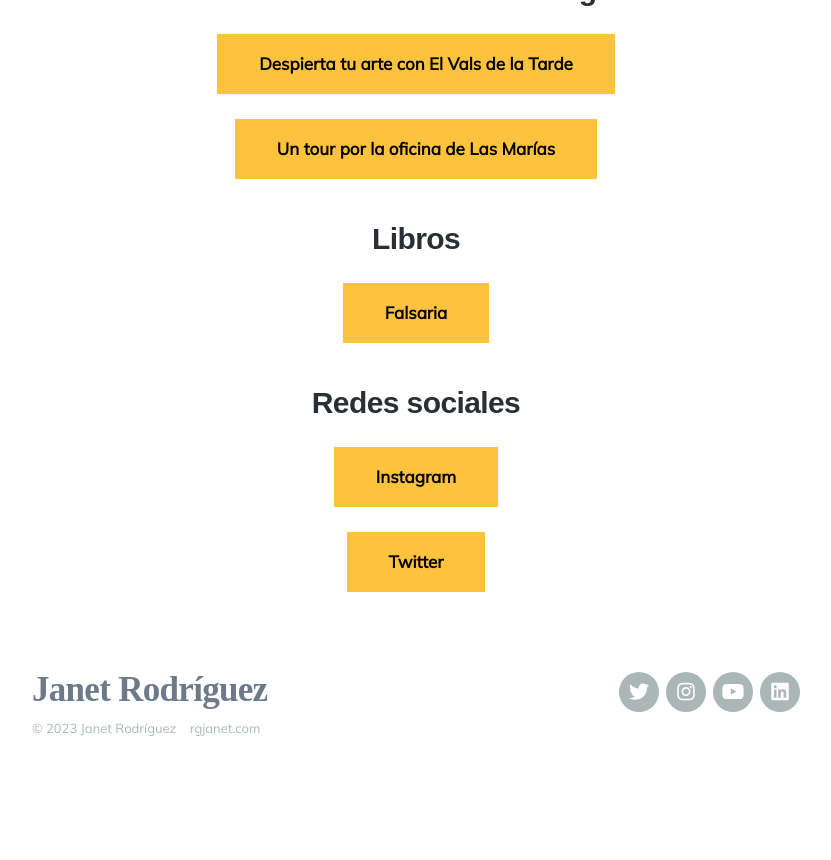
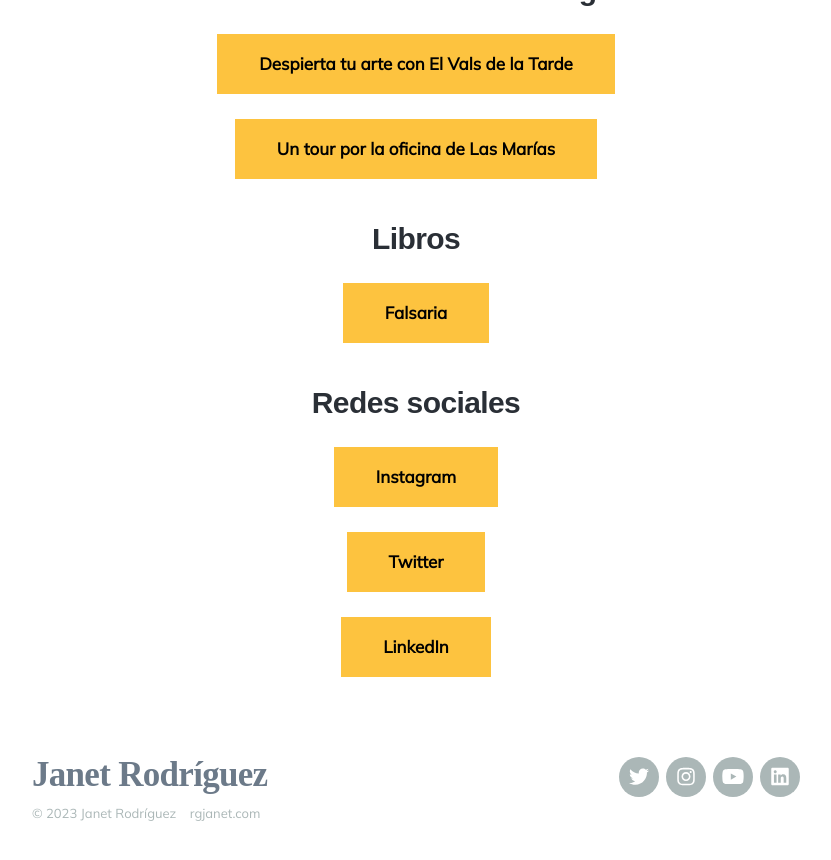
Before and after one commit to rgjanet/rgjanet.github.io, a Jekyll site: the page built from _pages/links.md, in a window 1280 px wide and 900 px high, scrolled down 1084 px. Shown: the top 860 px of the window, without its empty margins (224-1055 px from the left). Built offline with Jekyll 4.4.1, drawn with Linux system fonts in a browser that asks for light colours; nearby versions of some CDN libraries; before the commit the page ends 1899 px from its top, so only the background shows below that.

Commit message:
Update links.md

```diff
--- a/_pages/links.md
+++ b/_pages/links.md
@@ -25,3 +25,4 @@ description: ¡Hola! Soy Janet Rodríguez y creo estrategias de contenidos digit
 
 <p align="center"><a href="https://www.instagram.com/rgjanet/" class="button button--large">Instagram</a></p>
 <p align="center"><a href="https://twitter.com/RGJanet" class="button button--large">Twitter</a></p>
+<p align="center"><a href="https://www.linkedin.com/in/rgjanet/" class="button button--large">LinkedIn</a></p>
```
